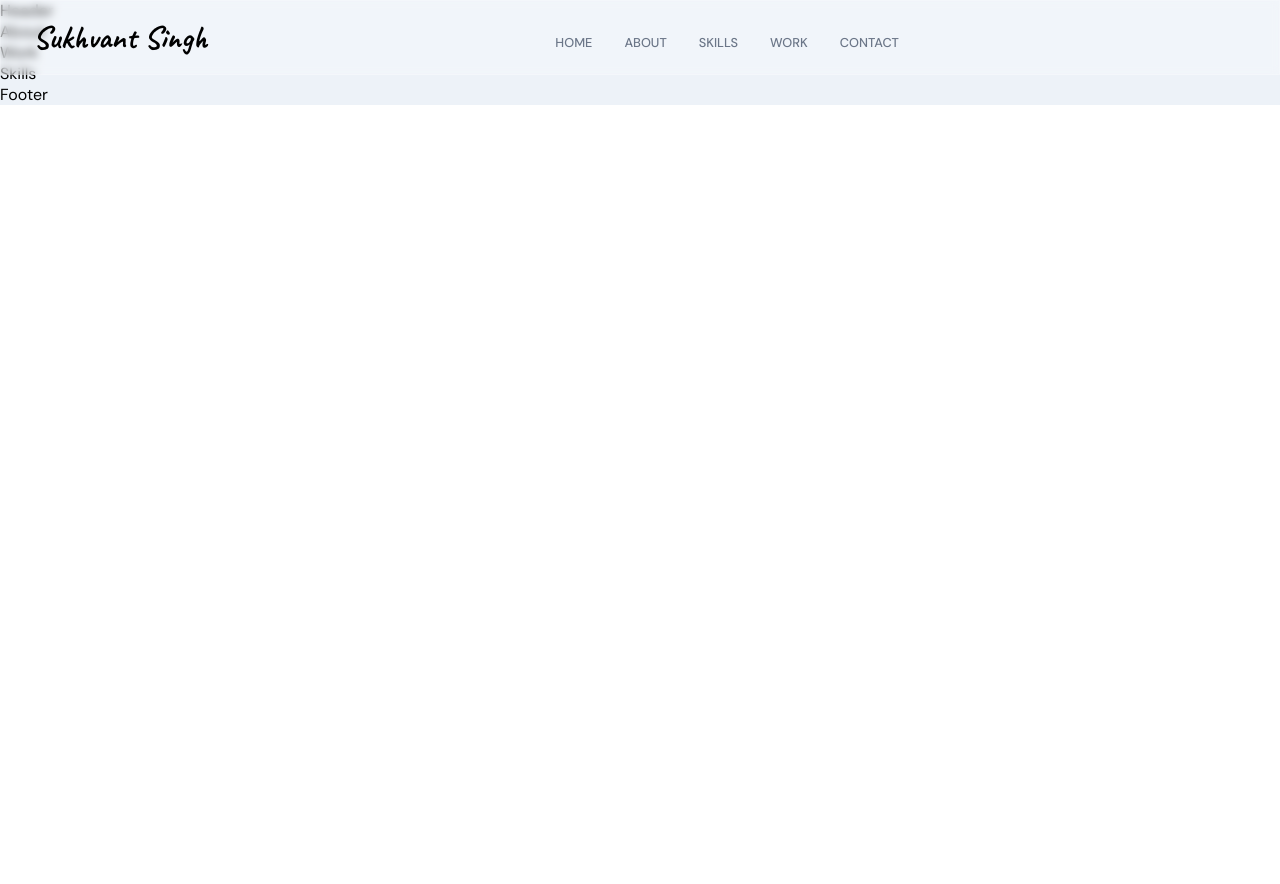
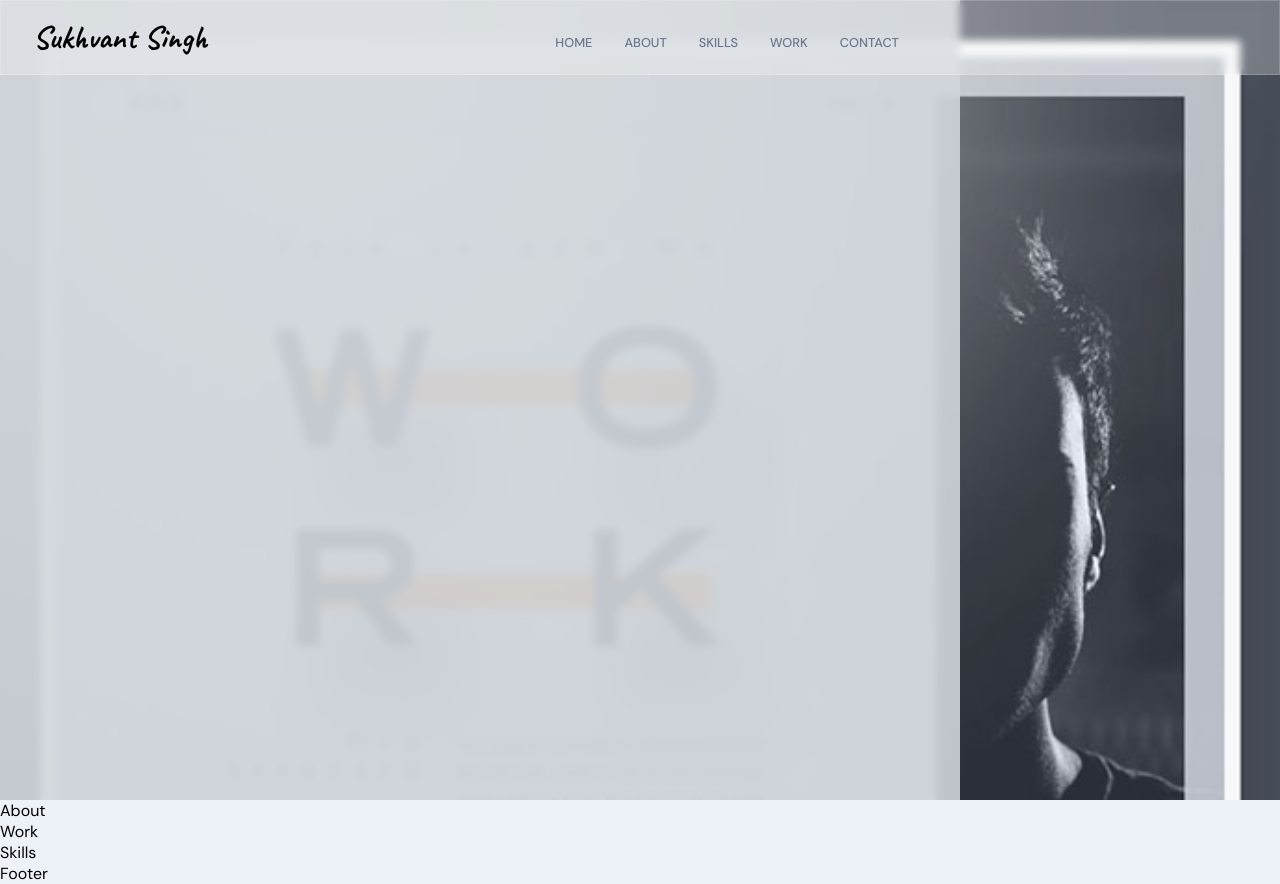
Before and after one commit to SSukhvant/SSukhvant-Portfolio, a React (Create React App) app: page / in a window 1280 px wide. Before the commit the page ends 800 px from the top, so only its background shows below. Built offline with nearby package versions, Linux system fonts and the light colour scheme.

Commit message:
Working on Home Section

```diff
--- a/src/container/Header/Header.jsx
+++ b/src/container/Header/Header.jsx
@@ -1,9 +1,18 @@
 import React from 'react';
 import './Header.scss';
+import {motion} from 'framer-motion';
 
 const Header = () => {
   return (
-    <div>Header</div>
+    <div className='app__header'>
+    <div className='app__header-intro'>
+
+    </div>
+
+    <div className='app__header-pic'>
+
+    </div>
+    </div>
   )
 }
 
--- a/src/container/Header/Header.scss
+++ b/src/container/Header/Header.scss
@@ -0,0 +1,23 @@
+.app__header {
+    display: flex;
+    justify-content: center;
+    align-items: center;
+    background: url('../../assets/Hero.png');
+    background-size: cover;
+    background-repeat: no-repeat;
+
+}
+
+.app__header-intro {
+    flex: 1;
+    height: 100vh;
+    background: rgba(209, 214, 220, 0.9);
+    backdrop-filter: blur(4px);
+    z-index: 1;
+}
+
+.app__header-pic {
+    width: 25%;
+    height: 100vh;
+    background: transparent;
+}
```
Also changed, not shown: src/assets/Hero.png (added).
